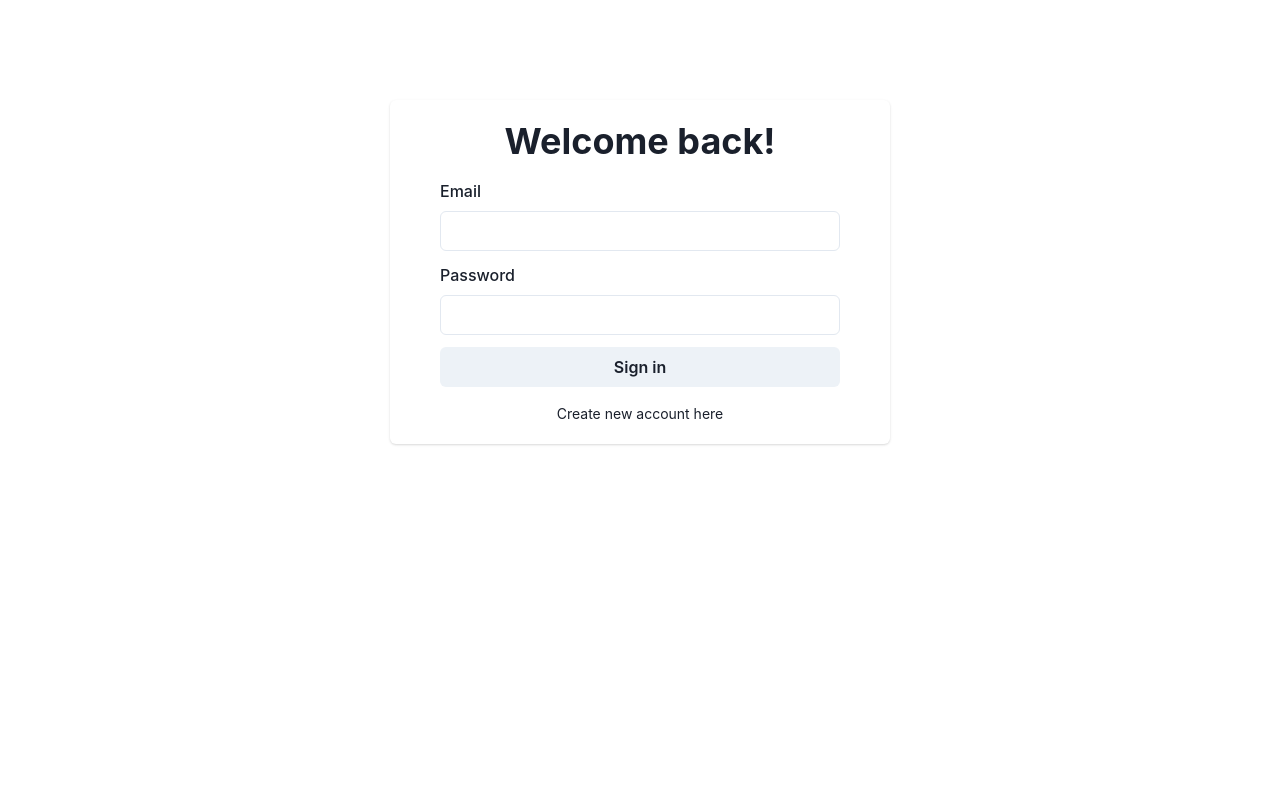
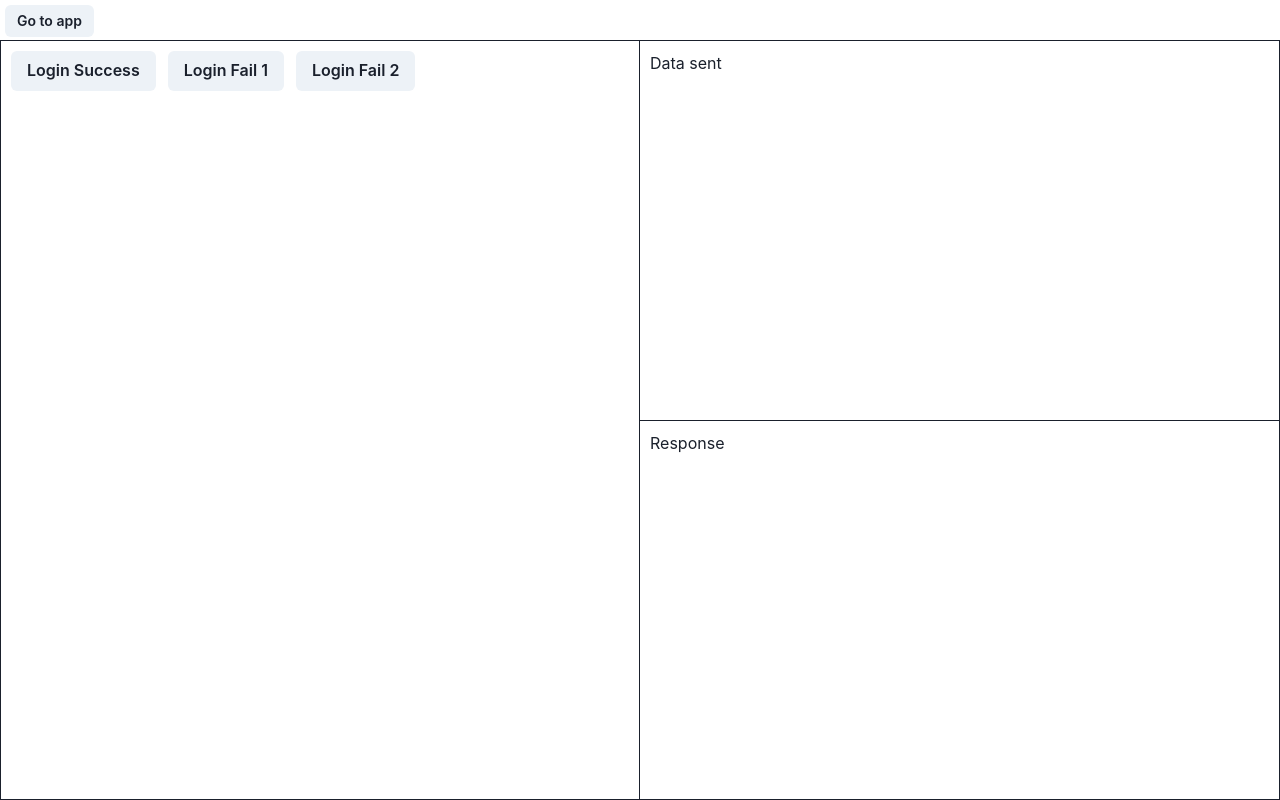
Before and after one commit to ksemilla/valearnis-react, a React (Vite) app: page /api-testing in a window 1280 px wide. Before the commit this address led to /login. Built offline with nearby package versions, Linux system fonts and the light colour scheme; no server answers.

Commit message:
Api testing ui

```diff
--- a/package.json
+++ b/package.json
@@ -22,6 +22,7 @@
     "react": "^18.2.0",
     "react-dom": "^18.2.0",
     "react-hook-form": "^7.46.2",
+    "react-json-view-lite": "^1.0.1",
     "react-router-dom": "^6.16.0",
     "zustand": "^4.4.1"
   },
--- a/src/containers/AdminContainer.tsx
+++ b/src/containers/AdminContainer.tsx
@@ -1,6 +1,7 @@
 import {
   Avatar,
   Box,
+  Button,
   Flex,
   HStack,
   IconButton,
@@ -54,6 +55,9 @@ export default function AdminContainer() {
               width="200px"
             />
           </Box>
+          <Button as={Link} to="/api-testing">
+            Go to api testing
+          </Button>
           <HStack align="center">
             {authStore.user?.role === UserRole.ADMIN && (
               <IconButton
--- a/src/containers/BaseContainer.tsx
+++ b/src/containers/BaseContainer.tsx
@@ -1,6 +1,7 @@
 import {
   Avatar,
   Box,
+  Button,
   Flex,
   HStack,
   IconButton,
@@ -34,6 +35,9 @@ export default function BaseContainer() {
               width="200px"
             />
           </Box>
+          <Button as={Link} to="/api-testing">
+            Go to api testing
+          </Button>
           <HStack align="center">
             {authStore.user?.role === UserRole.ADMIN && (
               <IconButton
--- /dev/null
+++ b/src/json-files/login-admin.json
@@ -0,0 +1,4 @@
+{
+  "email": "admin@admin.com",
+  "password": "admin"
+}
--- /dev/null
+++ b/src/json-files/login-user.json
@@ -0,0 +1,4 @@
+{
+  "email": "test@test.com",
+  "password": "test"
+}
--- a/src/router.tsx
+++ b/src/router.tsx
@@ -25,6 +25,7 @@ import AuthContainer from "./containers/AuthContainer"
 import BaseContainer from "./containers/BaseContainer"
 import AdminContainer from "./containers/AdminContainer"
 import AdminQuizzesContainer from "./containers/AdminQuizzesContainer"
+import ApiTesting from "./views/api-testing"
 
 const router = createBrowserRouter(
   createRoutesFromElements(
@@ -57,6 +58,7 @@ const router = createBrowserRouter(
           </Route>
         </Route>
       </Route>
+      <Route path="/api-testing" element={<ApiTesting />} />
     </Route>
   )
 )
--- /dev/null
+++ b/src/views/api-testing/index.tsx
@@ -0,0 +1,111 @@
+import { Box, Button, Flex, Text } from "@chakra-ui/react"
+import { AuthService } from "../../api"
+import { AxiosResponse } from "axios"
+import { useState } from "react"
+import { Link } from "react-router-dom"
+
+const items: {
+  label: string
+  description: string
+  res: boolean
+  func: (data: any) => Promise<AxiosResponse<any, any>>
+  data: any
+}[] = [
+  {
+    label: "Login Success",
+    description: "Api will respond with access token",
+    res: true,
+    func: AuthService.login,
+    data: {
+      email: "admin@admin.com",
+      password: "admin",
+    },
+  },
+  {
+    label: "Login Fail 1",
+    description: "Wrong password",
+    res: true,
+    func: AuthService.login,
+    data: {
+      email: "admin@admin.com",
+      password: "admin1",
+    },
+  },
+  {
+    label: "Login Fail 2",
+    description: "Wrong email",
+    res: true,
+    func: AuthService.login,
+    data: {
+      email: "admin1@admin.com",
+      password: "admin",
+    },
+  },
+]
+export default function ApiTesting() {
+  const [data, setData] = useState<any>()
+  const [dataDesc, setDataDesc] = useState("")
+  const [response, setResponse] = useState<any>()
+
+  return (
+    <Box>
+      <Box h="40px" p="5px">
+        <Button as={Link} to="/" size="sm">
+          Go to app
+        </Button>
+      </Box>
+      <div
+        style={{
+          height: "calc(100vh - 40px)",
+          border: "1px solid",
+          maxWidth: "100wh",
+        }}
+      >
+        <Flex h="100%">
+          <Box p="10px" borderRight="1px" flex="1" maxW="50%">
+            <Flex gap={3} wrap="wrap">
+              {items.map((item) => (
+                <Button
+                  key={item.label}
+                  onClick={() => {
+                    setData(item.data)
+                    setDataDesc(item.description)
+                    item
+                      .func(item.data)
+                      .then((res) => setResponse(res.data))
+                      .catch((res) => setResponse(res.response))
+                  }}
+                >
+                  {item.label}
+                </Button>
+              ))}
+            </Flex>
+          </Box>
+          <Box maxH="100%" flex="1" maxW="50%">
+            <Flex direction="column" h="100%" w="100%">
+              <Flex
+                flex="1"
+                borderBottom="1px"
+                p="10px"
+                h="50%"
+                direction="column"
+              >
+                <Text>Data sent</Text>
+                <Text>{dataDesc}</Text>
+                <Box flex="1" overflow="scroll">
+                  <pre>{JSON.stringify(data, null, 2)}</pre>
+                </Box>
+              </Flex>
+              <Flex flex="1" p="10px" direction="column" maxH="50%">
+                <Text>Response</Text>
+                <Box flex="1" overflow="scroll">
+                  <pre>{JSON.stringify(response, null, 2)}</pre>
+                </Box>
+              </Flex>
+            </Flex>
+          </Box>
+        </Flex>
+      </div>
+    </Box>
+  )
+}
--- a/src/views/auth/LoginForm.tsx
+++ b/src/views/auth/LoginForm.tsx
@@ -8,16 +8,23 @@ import {
 } from "@chakra-ui/react"
 import { useForm } from "react-hook-form"
 import { Credentials } from "../../types"
+import { useEffect } from "react"
 
 export default function LoginForm(props: {
   onSubmit: (data: Credentials) => void
   loading?: boolean
+  initialValues?: Credentials
 }) {
   const {
     register,
     handleSubmit,
     formState: { errors },
+    reset,
   } = useForm<Credentials>()
+
+  useEffect(() => {
+    props.initialValues && reset(props.initialValues)
+  }, [props.initialValues])
 
   return (
     <form onSubmit={handleSubmit((data) => props.onSubmit(data))}>
--- a/src/views/auth/LoginPage.tsx
+++ b/src/views/auth/LoginPage.tsx
@@ -1,8 +1,10 @@
 import {
   Box,
+  Button,
   Card,
   CardBody,
   Center,
+  HStack,
   Heading,
   Stack,
   useToast,
@@ -14,12 +16,15 @@ import { AuthService } from "../../api/auth"
 import { Credentials } from "../../types"
 import { useAuthStore } from "../../stores/auth"
 import { decodeJwt } from "../../utils"
-import { useEffect } from "react"
+import { useEffect, useState } from "react"
+import adminDetails from "../../json-files/login-admin.json"
+import userDetails from "../../json-files/login-user.json"
 
 export default function LoginPage() {
   const navigate = useNavigate()
   const toast = useToast()
   const authStore = useAuthStore()
+  const [initialValues, setInitialValues] = useState<Credentials>()
   const mutate = useMutation({
     mutationFn: async (data: Credentials) => {
       return AuthService.login(data).then((res) => res.data)
@@ -63,7 +68,11 @@ export default function LoginPage() {
             <Center>
               <Heading>Welcome back!</Heading>
             </Center>
-            <LoginForm onSubmit={onSubmit} loading={mutate.isLoading} />
+            <LoginForm
+              onSubmit={onSubmit}
+              loading={mutate.isLoading}
+              initialValues={initialValues}
+            />
             <Center>
               <Box as={Link} to="/signup" fontSize={14}>
                 Create new account here
@@ -72,6 +81,17 @@ export default function LoginPage() {
           </Stack>
         </CardBody>
       </Card>
+
+      <Center mt="20px">
+        <HStack>
+          <Button onClick={() => setInitialValues(adminDetails)}>
+            Use admin account
+          </Button>
+          <Button onClick={() => setInitialValues(userDetails)}>
+            Use regular account
+          </Button>
+        </HStack>
+      </Center>
     </Box>
   )
 }
```
Also changed, not shown: 1 other file (tests, documents, lock files or other folders).
